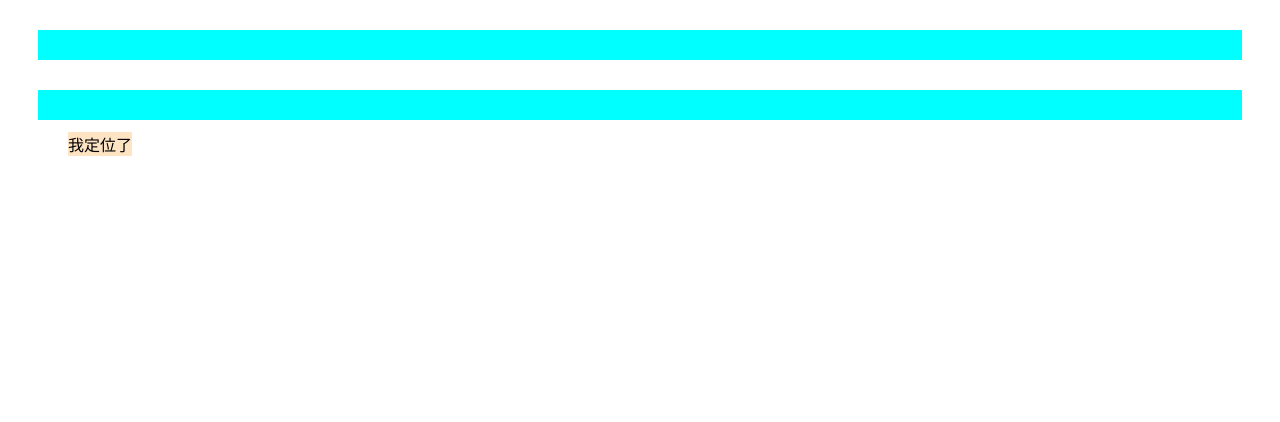
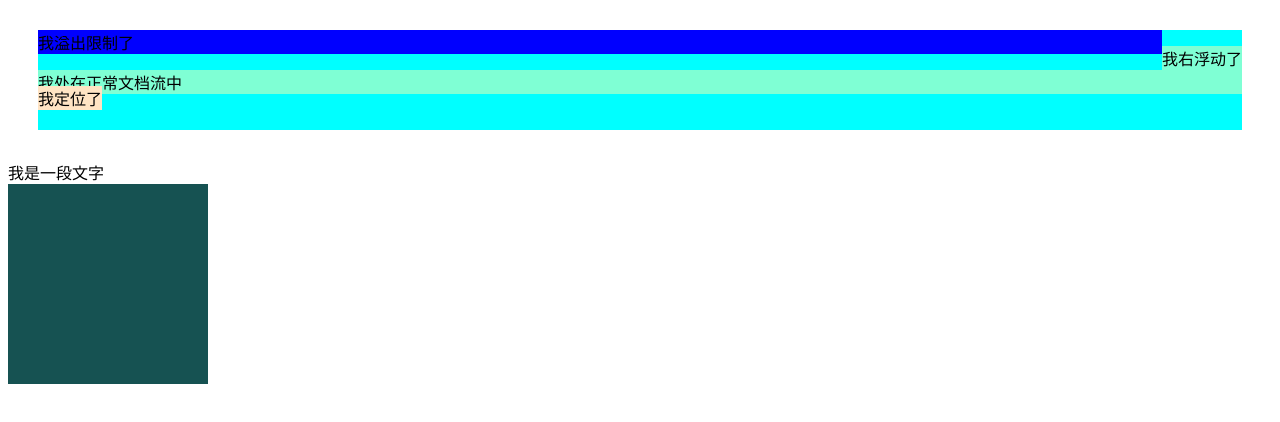
Before and after one commit to lodge-seven/Vscode-html-box, a plain HTML site: page FC/01-bfc.html in a window 1280 px wide. Drawn offline with Linux system fonts and the light colour scheme.

Commit message:
2017-12-29

```diff
--- a/FC/01-bfc.html
+++ b/FC/01-bfc.html
@@ -7,12 +7,13 @@
     <title>01-块状格式化上下文</title>
     <style>
         /* 块级元素正常的特性-流体 同一个BFC渲染区域中子级之间有外边距重叠的现象*/
-        div { height: 30px; margin: 30px; background-color: aqua; }
+
         .fr {float: right; background-color: aquamarine; }
         .wrap { overflow: hidden; }
         /* 特殊，不受溢出影响 */
         .pa { position: absolute; background-color: bisque; }
         .oh { overflow: hidden; background-color: blue; }
+        .normal { background-color: aquamarine; }
         /* 触发BFC
            此时这两个块盒模型都处在格式化的区域中，不会影响到其他的渲染区域，而且也不会被影响到
            比如说，在正常流中，浮动会使其周围的文字对它环绕，这是浮动的特性。浮动是BFC，它周围的排版对它不造成影响，同样，它也不会使周围的排版造成影响，周围的文字也还是内联属性， 还是占据同一块地方。但文字区域激活BFC后，两个BFC互不影响，文字不会形成包围环绕，因为不对浮动区造成影响了。
@@ -20,23 +21,34 @@
 
            ** 注意：当形成了BFC时，内部的浮动参与高度的计算
         */
-        .box1 { overflow: hidden; }
-        .box2 { overflow: hidden; }
+        .box1 { height: 100px; margin: 30px; background-color: aqua; }
+        /*
+           外层盒子不加溢出，不会触发BFC，这时就是一个BFC中，浮动一行排列
+        */
+        .box3 { overflow: hidden; }
+        .box3 .box { float: left; width: 100px; height: 100px; background-color: rgb(22, 82, 82); }
+
     </style>
 </head>
 <body>
-    <div class="wrap">
-        <div class="box1">
-            <!-- 两个BFC -->
-            <p class="fr">我右浮动了</p>
-            <p class="oh">我溢出限制了</p>
-            <!-- 两个BFC -->
-            <p class="pa">我定位了</p>
-            <p>我处在正常文档流中</p>
-        </div>
+
+    <div class="box1">
+        <!-- s两个BFC -->
+        <p class="fr">我右浮动了</p>
+        <p class="oh">我溢出限制了</p>
+        <!-- e两个BFC -->
+        <p class="pa">我定位了</p>
+        <p class="normal">我处在正常文档流中</p>
     </div>
-    <div class="wrap">
-        <div class="box2">我是一段文字</div>
+    <div class="box2">我是一段文字</div>
+
+    <div class="box3">
+        <div class="box"></div>
+        <div class="box"></div>
+    </div>
+    <div class="box3">
+        <div class="box"></div>
+        <div class="box"></div>
     </div>
 </body>
 </html>
```
Also changed, not shown: Flex/00-getting-start.html (+5 -4 lines), FC/00-何为FFC&BFC.txt.
